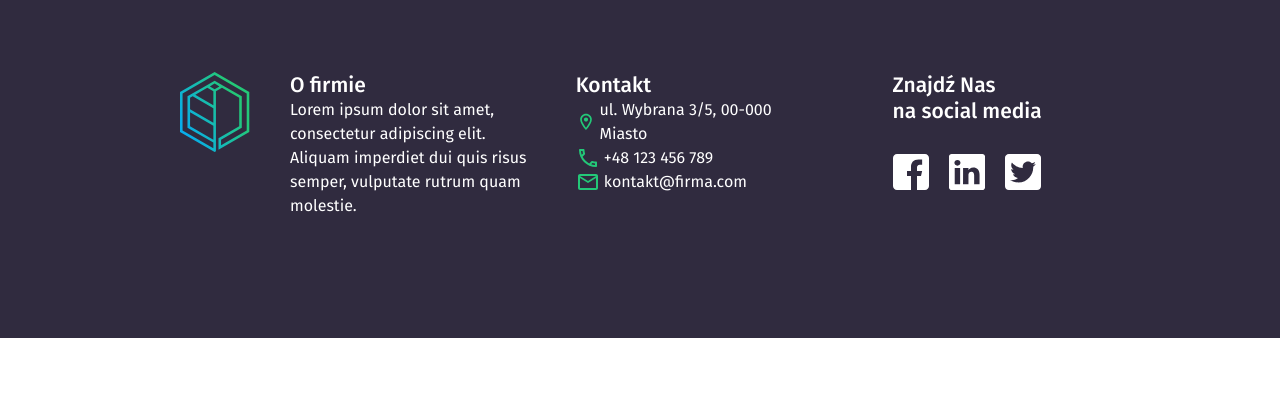
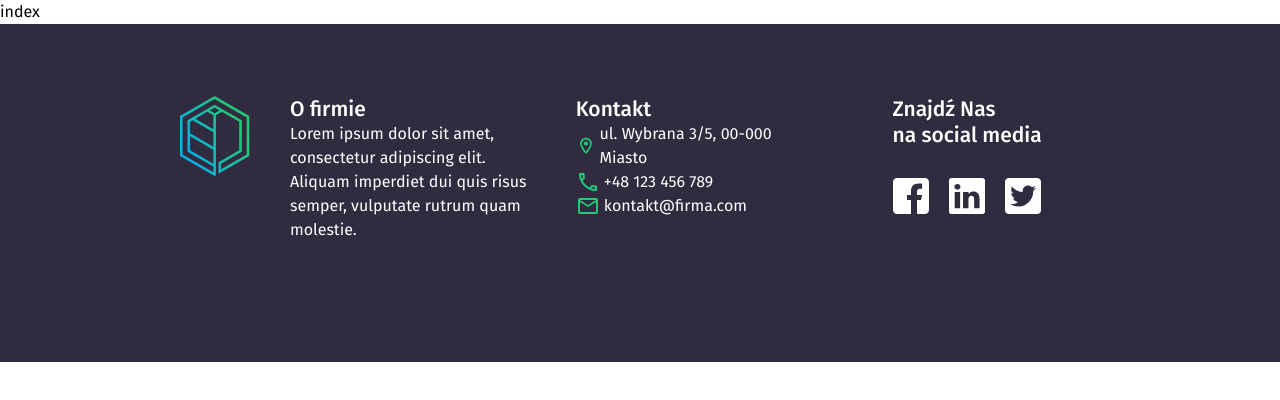
Before and after one commit to EXXC3PT10N/klaster, a Next.js app: page / in a window 1280 px wide. Shown: the top 400 px of the page. Built offline with nearby package versions, Linux system fonts and the light colour scheme.

Commit message:
Added layout component

```diff
--- /dev/null
+++ b/components/layout.tsx
@@ -0,0 +1,14 @@
+import { ScriptProps } from "next/script"
+import React from "react"
+import Footer from "./footer"
+
+const Layout: React.FC<ScriptProps> = ({children}) => {
+  return (
+    <div>
+      { children }
+      <Footer/>
+    </div>
+  )
+}
+
+export default Layout
--- a/pages/_app.tsx
+++ b/pages/_app.tsx
@@ -1,8 +1,13 @@
 import '../styles/style.scss'
 import type { AppProps } from 'next/app'
+import Layout from '../components/layout'
 
 function MyApp({ Component, pageProps }: AppProps) {
-  return <Component {...pageProps} />
+  return(
+    <Layout>
+      <Component {...pageProps} />
+    </Layout>
+  )
 }
 
 export default MyApp
--- a/pages/index.tsx
+++ b/pages/index.tsx
@@ -8,7 +8,7 @@ import Footer from '../components/footer'
 const Home: NextPage = () => {
   return (
     <>
-    <Footer/>
+    index
     </>
   )
 }
```
